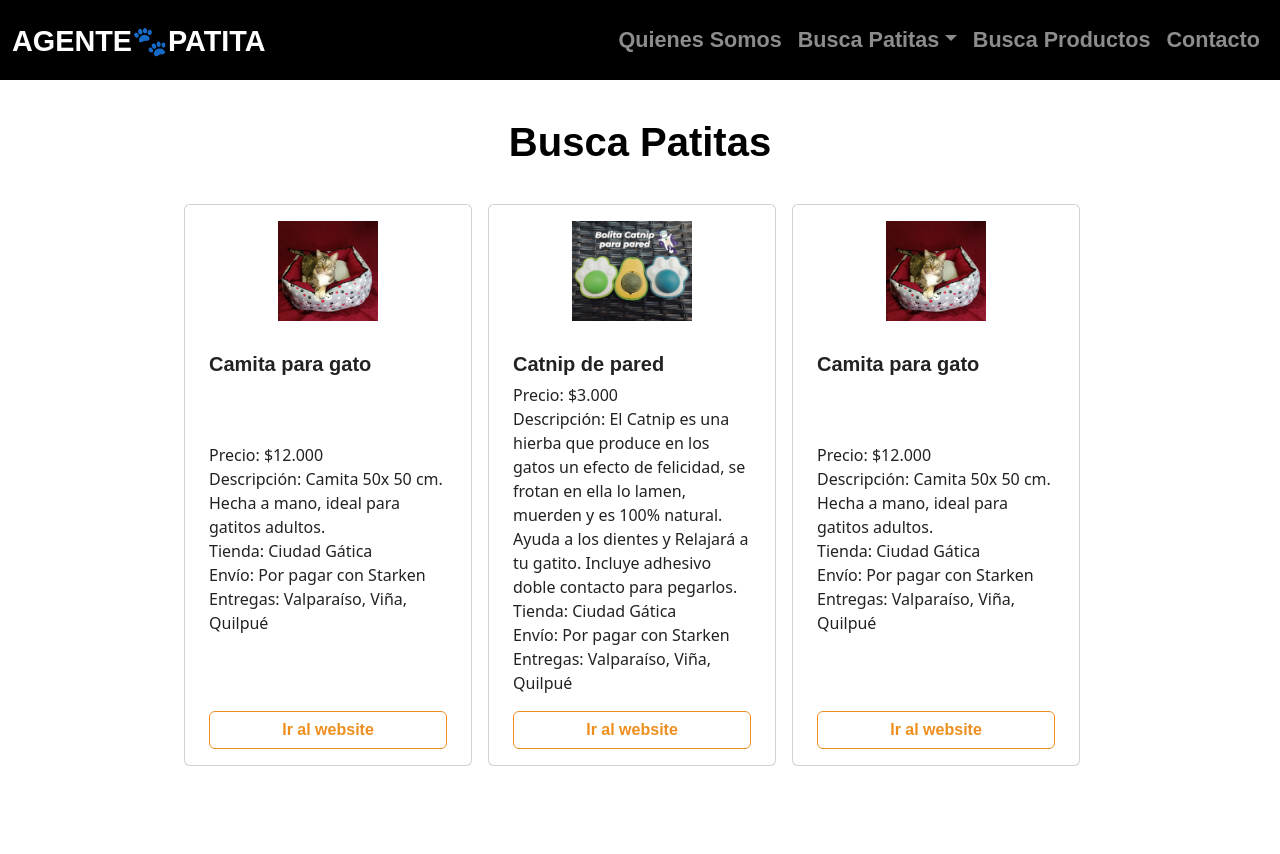
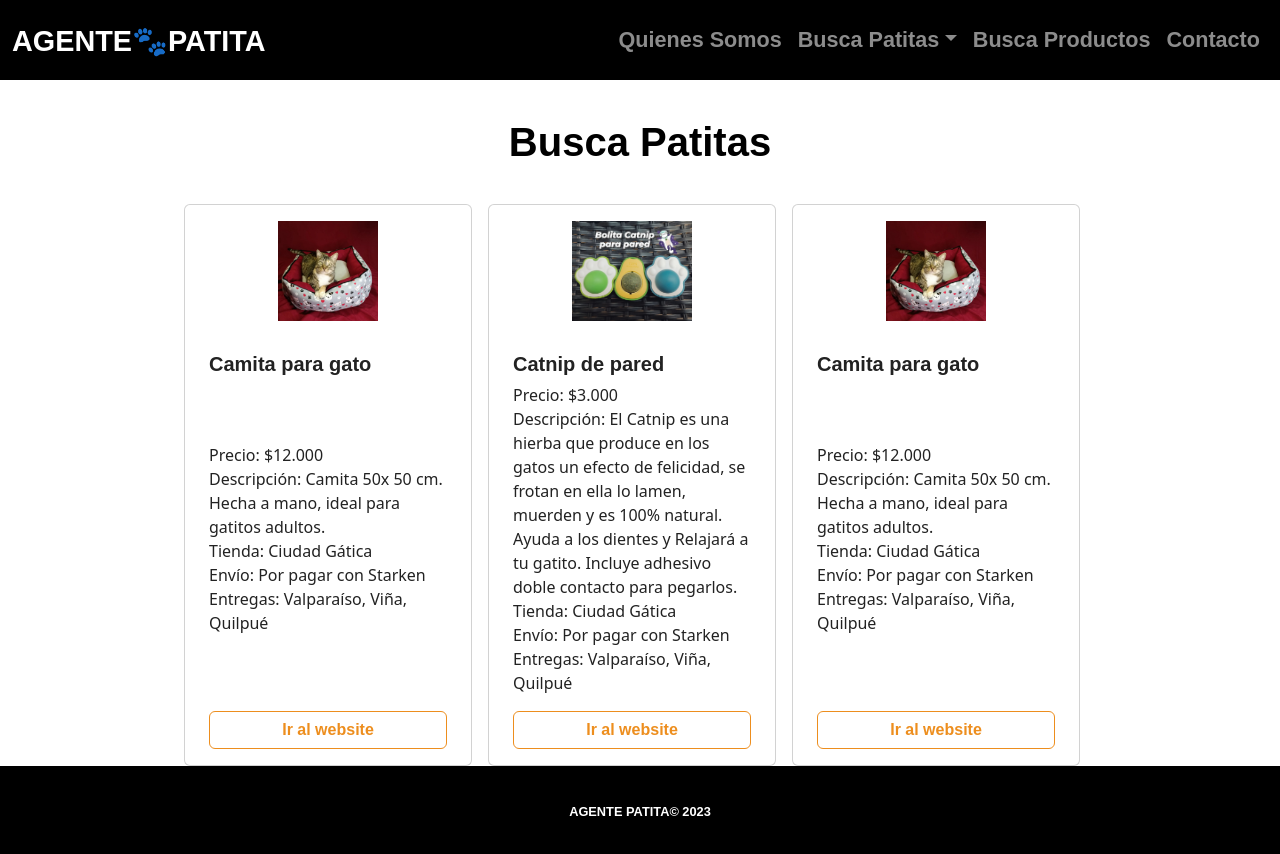
Before and after one commit to Betacor/agentepatita, a Vue app: page /patitas in a window 1280 px wide. Shown: the top 854 px of the page. Before the commit the page ends 800 px from the top, so only its background shows below. Built offline with nearby package versions, Linux system fonts and the light colour scheme; a web font is replaced by a local one.

Commit message:
Agrega router link, y footer

```diff
--- a/src/views/BuscaPatitas.vue
+++ b/src/views/BuscaPatitas.vue
@@ -1,6 +1,7 @@
 <template>
 	<NavBar/>
 	<CardsPatitas/>
+  <Footer/>
 
 
 
@@ -9,12 +10,15 @@
 <script>
 import NavBar from '@/components/NavBar.vue';
 import CardsPatitas from '@/components/CardsPatitas.vue'
+import Footer from '@/components/Footer.vue';
+
 
 export default {
 	name: "Patitas",
 	components:{
 		NavBar,
-		CardsPatitas
+		CardsPatitas,
+    Footer
 	}
 }
 
```
